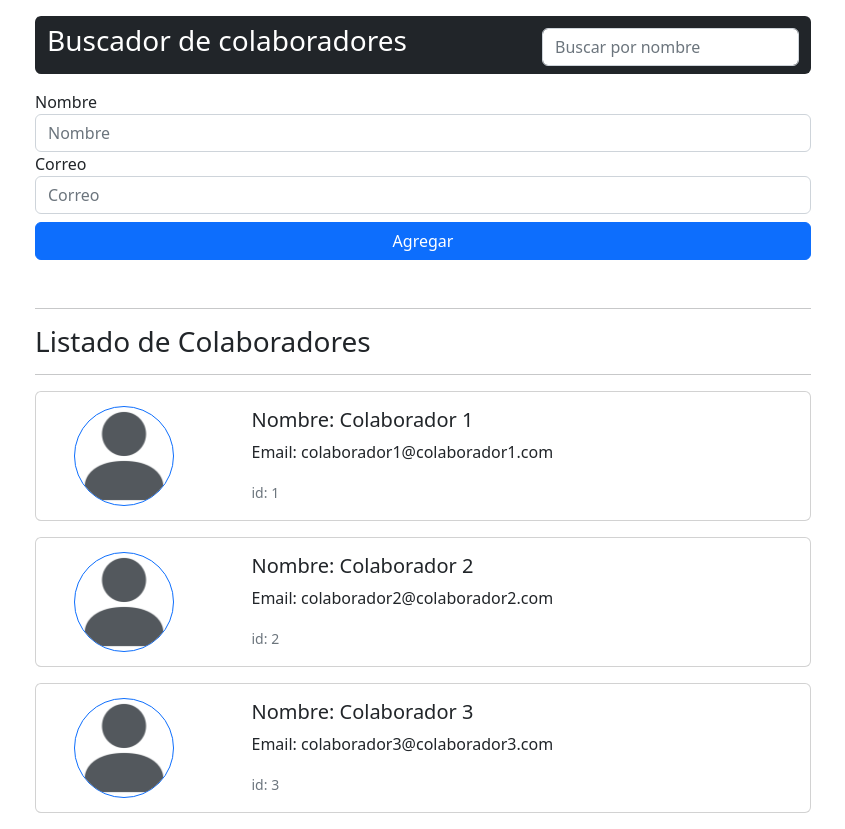
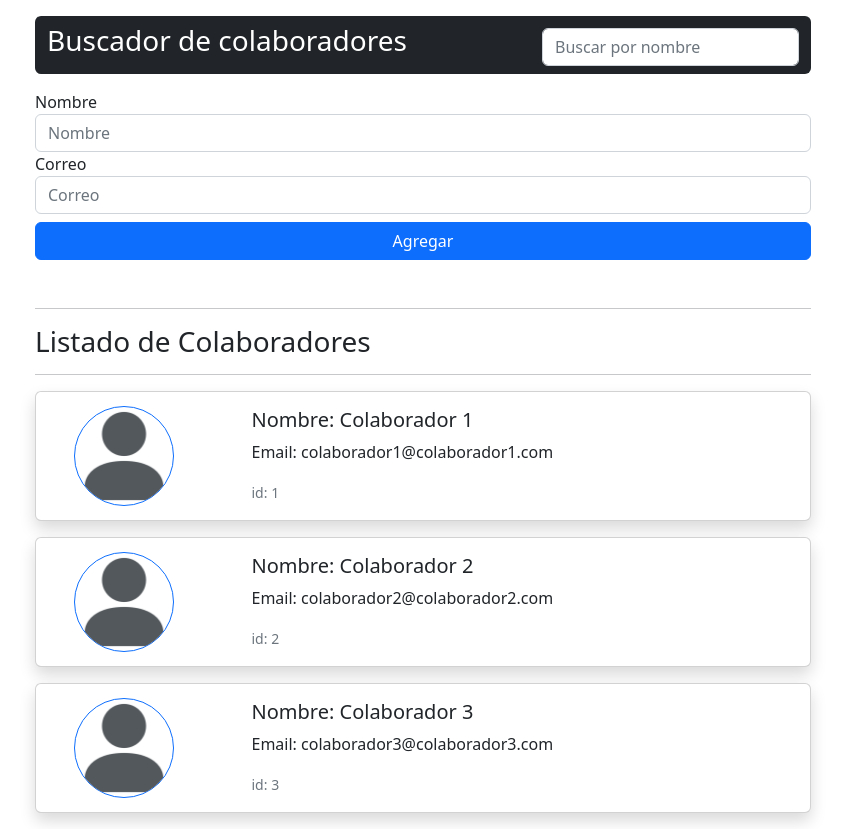
Before and after one commit to CrissRayes/desBaseColaboradores, a React (Create React App) app: page / in a window 1280 px wide. Shown: the whole page, without its empty margins (217-1062 px from the left). Built offline with nearby package versions, Linux system fonts and the light colour scheme.

Commit message:
agrega sombra a cards

```diff
--- a/src/App.js
+++ b/src/App.js
@@ -103,7 +103,7 @@ function App () {
       <h3>Listado de Colaboradores</h3>
       <hr />
       { resultadoBusqueda.map( colaborador => (
-        <div className="card mb-3" key={ colaborador.id }>
+        <div className="card mb-3 shadow" key={ colaborador.id }>
           <div className="row no-gutters">
             <div className="col-md-3 d-flex align-items-center justify-content-center">
               <img
```
